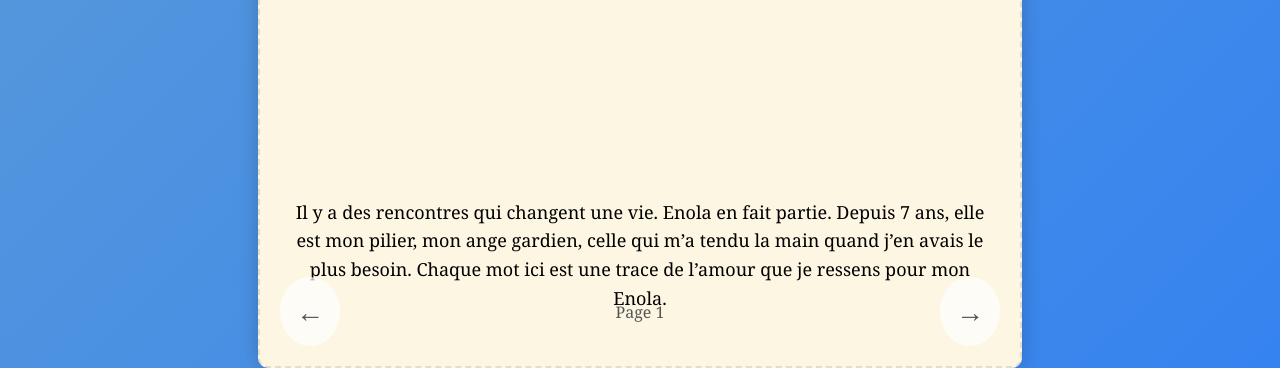
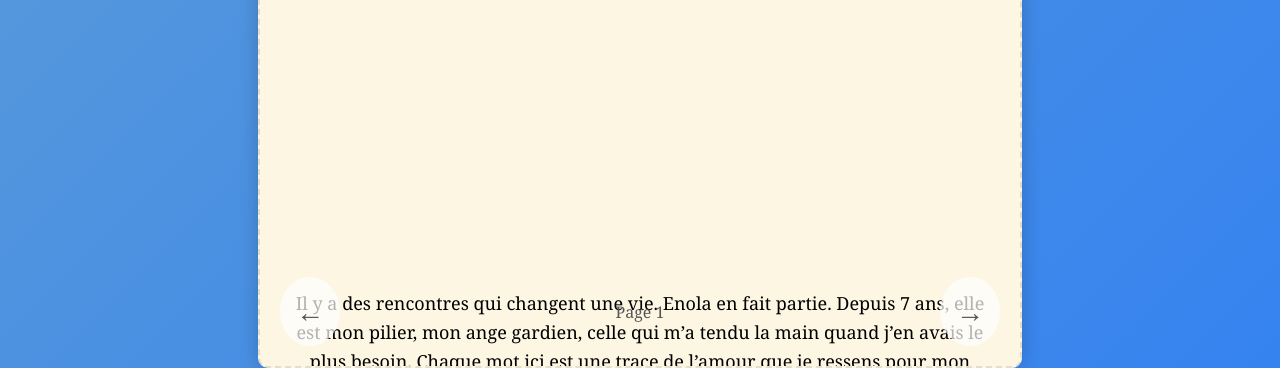
Before and after one commit to Crapaud41/pour-Enola, a plain HTML site: page pages/page1.html in a window 1280 px wide. Shown: the part 432-800 px from the top of the page. Drawn offline with Linux system fonts and the light colour scheme.

Commit message:
Update page1.html

```diff
--- a/pages/page1.html
+++ b/pages/page1.html
@@ -18,7 +18,7 @@
         style="max-height: 35vh; width: auto; margin: 20px 0; border-radius: 10px;" />
 
       <!-- Texte descendu sans dépasser -->
-      <p style="max-width: 700px; font-size: 18px; margin-top: 200px; margin-bottom: auto;">
+      <p style="max-width: 700px; font-size: 18px; margin-top: 350px; margin-bottom: auto;">
         Il y a des rencontres qui changent une vie. Enola en fait partie. Depuis 7 ans, elle est mon pilier, mon ange gardien, celle qui m’a tendu la main quand j’en avais le plus besoin. Chaque mot ici est une trace de l’amour que je ressens pour mon Enola.
       </p>
 
```
